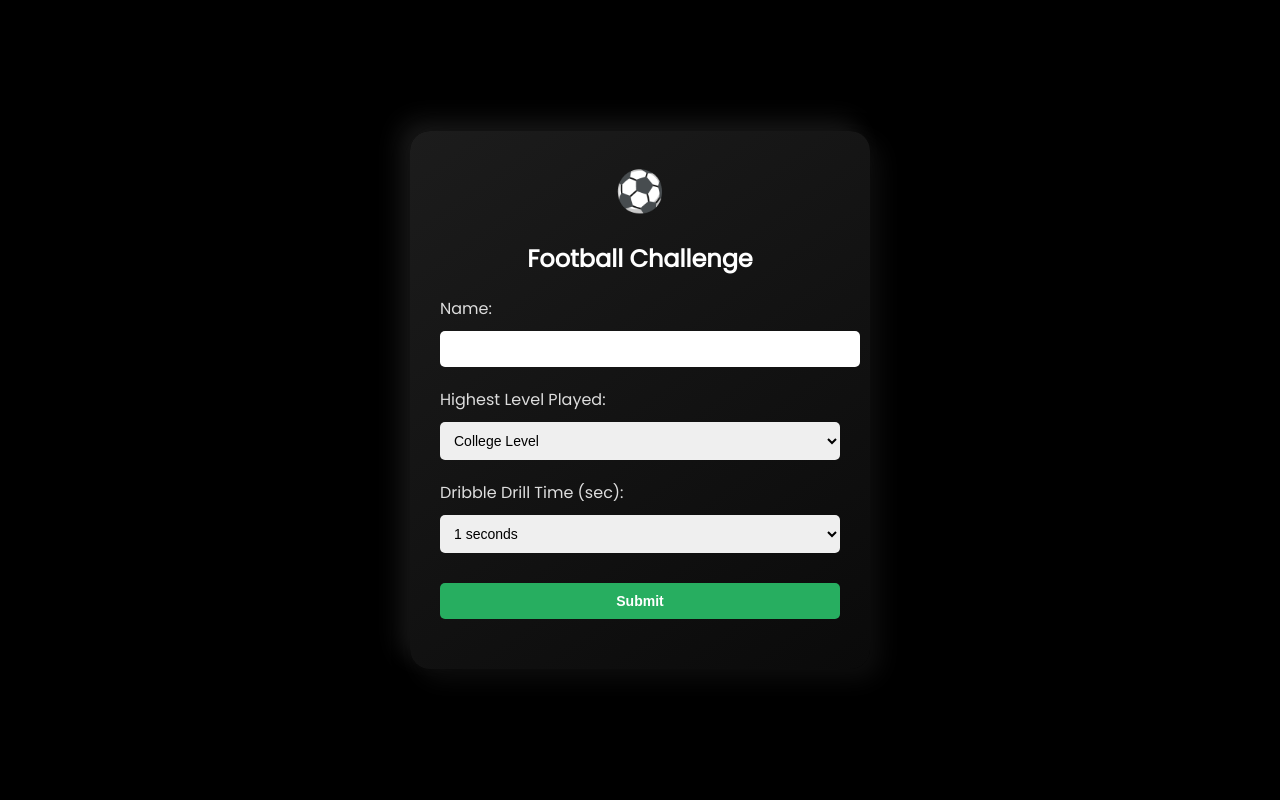
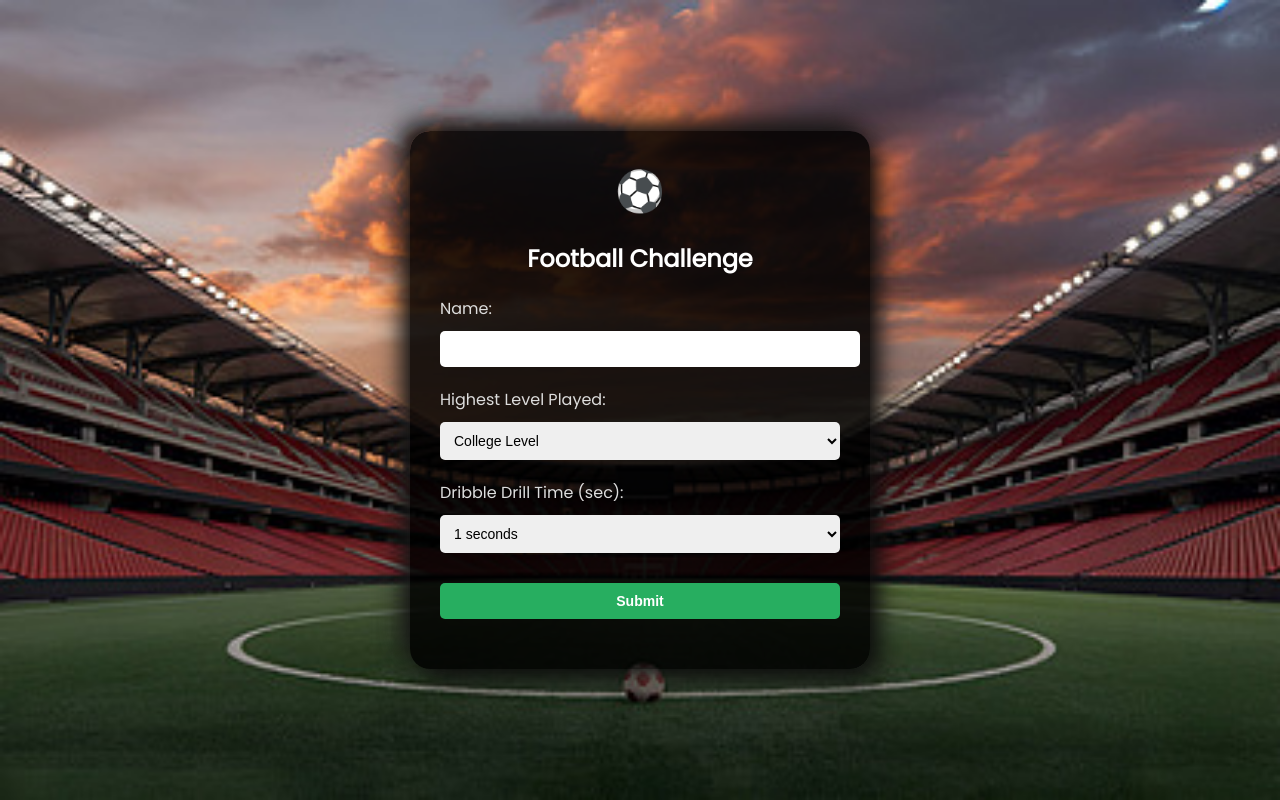
Before and after one commit to Marshii30/Football-Challenge, a Flask app: page / in a window 1280 px wide. Run offline with Flask 3, Linux system fonts and the light colour scheme.

Commit message:
Updated index.html with background image and thankyou.html styles

```diff
--- a/templates/index.html
+++ b/templates/index.html
@@ -8,7 +8,8 @@
     body {
       margin: 0;
       font-family: 'Poppins', sans-serif;
-      background-color: #000;
+      background: url('/static/football-bg.jpg') no-repeat center center fixed;
+      background-size: cover;
       display: flex;
       align-items: center;
       justify-content: center;
@@ -16,7 +17,7 @@
     }
 
     .form-container {
-      background: linear-gradient(145deg, #1c1c1c, #0a0a0a);
+      background: rgba(0, 0, 0, 0.85); /* Added overlay */
       padding: 30px;
       border-radius: 20px;
       box-shadow: 10px 10px 25px #0e0e0e, -10px -10px 25px #1a1a1a;
```
